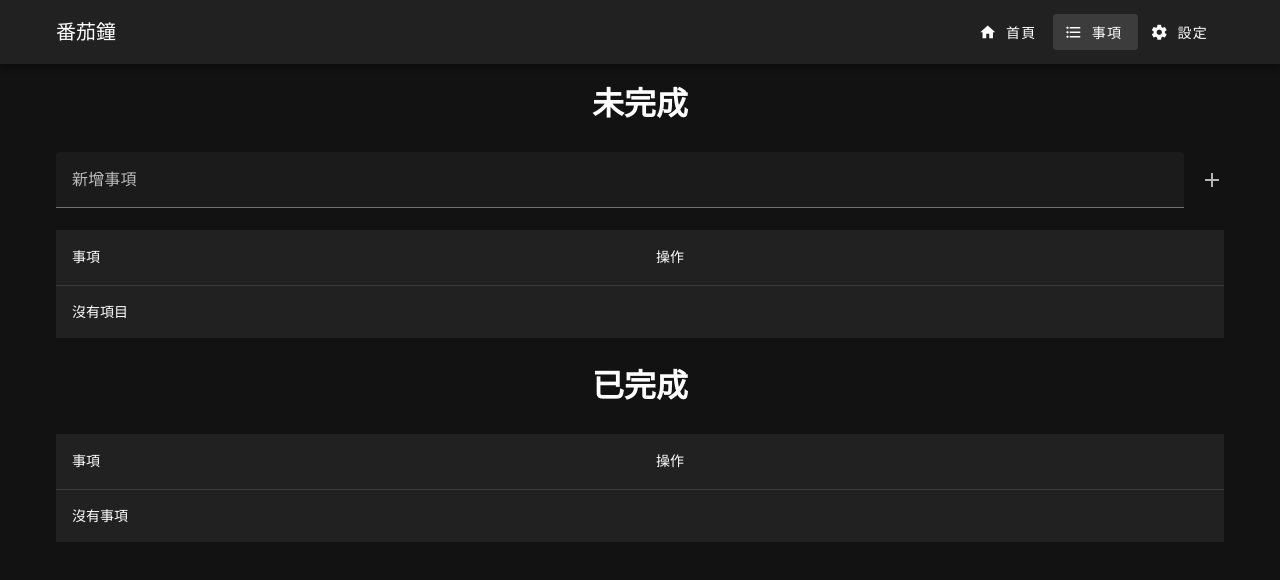
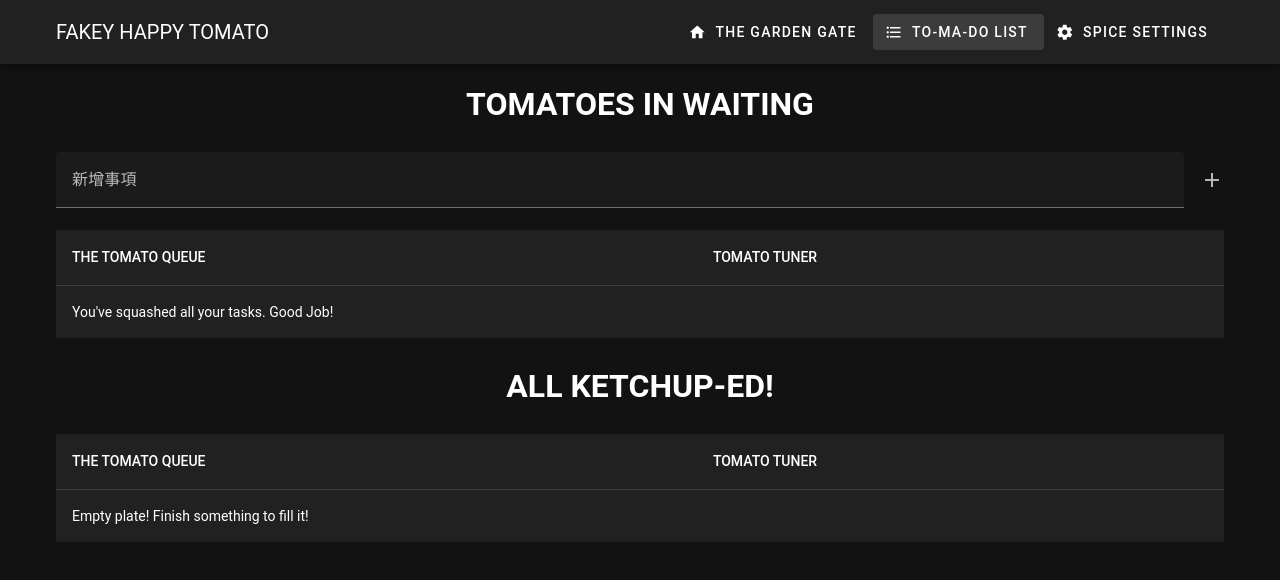
Before and after one commit to jlo-1992/20250612----, a Vue app: page /#/list in a window 1280 px wide. Shown: the top 580 px of the page. Built offline with nearby package versions, Linux system fonts and the light colour scheme; a small style sheet from the web is missing.

Commit message:
更改網頁文字說明

```diff
--- a/src/App.vue
+++ b/src/App.vue
@@ -2,10 +2,14 @@
   <v-app>
     <v-app-bar>
       <v-container class="d-flex align-center">
-        <v-app-bar-title>番茄鐘</v-app-bar-title>
-        <v-btn prepend-icon="mdi-home" to="/">首頁</v-btn>
-        <v-btn prepend-icon="mdi-format-list-bulleted" to="/list">事項</v-btn>
-        <v-btn prepend-icon="mdi-cog" to="/settings">設定</v-btn>
+        <v-app-bar-title>
+          <router-link style="text-decoration: none; color: white" to="/">
+            FAKEY HAPPY TOMATO
+          </router-link>
+        </v-app-bar-title>
+        <v-btn prepend-icon="mdi-home" to="/">THE GARDEN GATE</v-btn>
+        <v-btn prepend-icon="mdi-format-list-bulleted" to="/list">TO-MA-DO LIST</v-btn>
+        <v-btn prepend-icon="mdi-cog" to="/settings">SPICE SETTINGS</v-btn>
       </v-container>
     </v-app-bar>
     <v-main>
--- a/src/views/HomeView.vue
+++ b/src/views/HomeView.vue
@@ -2,10 +2,10 @@
   <v-container>
     <v-row>
       <v-col cols="12">
-        <h1>目前事項</h1>
-        <h2>{{ list.currentItem }}</h2>
-        <h2>{{ list.timeleft }}</h2>
-        <h2>{{ timeLeftText }}</h2>
+        <h1>TOMATO IN ACTION</h1>
+        <!-- <h2>{{ list.currentItem }}</h2>
+        <h2>{{ list.timeleft }}</h2> -->
+        <!-- <h2>{{ timeLeftText }}</h2> -->
         <DigitNumber v-for="(data, i) in timeLeftText" :key="i" color="white" :data="data" />
       </v-col>
       <v-col cols="12">
--- a/src/views/ListView.vue
+++ b/src/views/ListView.vue
@@ -2,7 +2,7 @@
   <v-container>
     <v-row>
       <v-col cols="12">
-        <h1 class="text-center">未完成</h1>
+        <h1 class="text-center">TOMATOES IN WAITING</h1>
       </v-col>
       <v-col cols="12">
         <!--
@@ -28,13 +28,13 @@
         <v-table>
           <thead>
             <tr>
-              <th>事項</th>
-              <th>操作</th>
+              <th>THE TOMATO QUEUE</th>
+              <th>TOMATO TUNER</th>
             </tr>
           </thead>
           <tbody>
             <tr v-if="list.items.length === 0">
-              <td colspan="2">沒有項目</td>
+              <td colspan="2">You've squashed all your tasks. Good Job!</td>
             </tr>
             <tr v-for="(item, i) in list.items" :key="item.id">
               <td>
@@ -63,19 +63,19 @@
         </v-table>
       </v-col>
       <v-col cols="12">
-        <h1 class="text-center">已完成</h1>
+        <h1 class="text-center">ALL KETCHUP-ED!</h1>
       </v-col>
       <v-col cols="12">
         <v-table>
           <thead>
             <tr>
-              <th>事項</th>
-              <th>操作</th>
+              <th>THE TOMATO QUEUE</th>
+              <th>TOMATO TUNER</th>
             </tr>
           </thead>
           <tbody>
             <tr v-if="list.finishedItems.length === 0">
-              <td colspan="2">沒有事項</td>
+              <td colspan="2">Empty plate! Finish something to fill it!</td>
             </tr>
             <tr v-for="item in list.finishedItems" :key="item.id">
               <td>{{ item.text }}</td>
```
